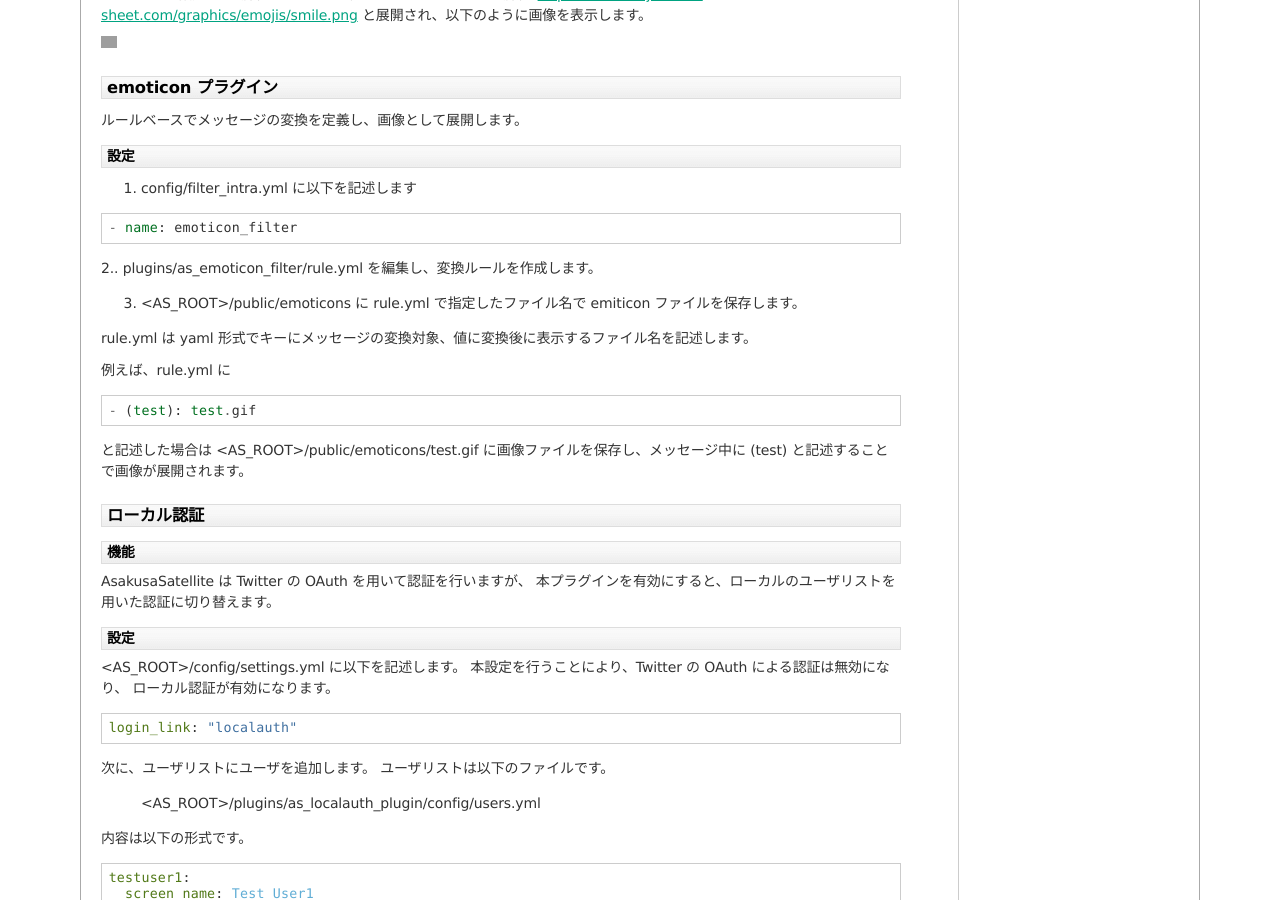
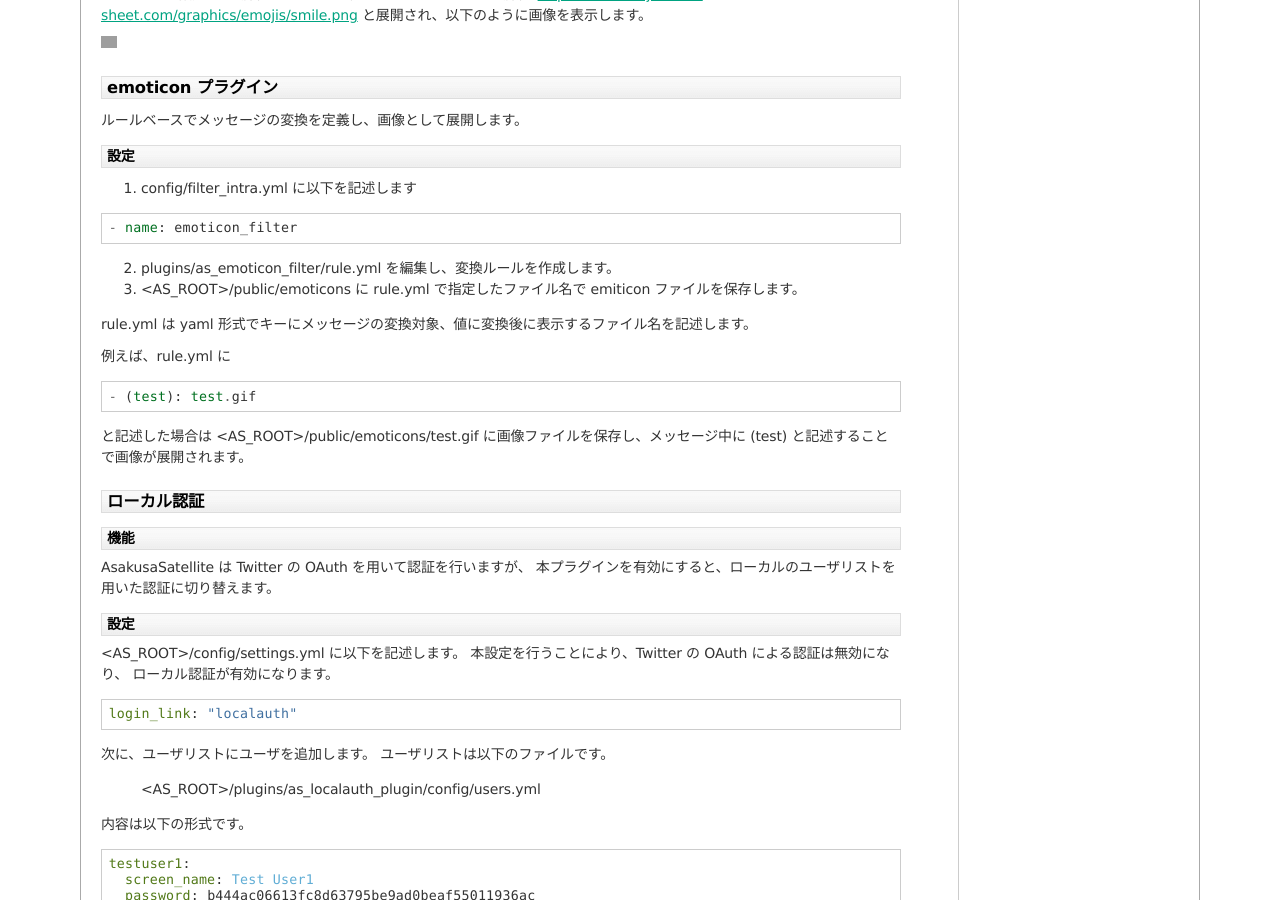
Before and after one commit to codefirst/asakusa-satellite-manual, a Sphinx documentation site: the page built from source/plugin.rst, in a window 1280 px wide and 900 px high, scrolled down 2706 px. Built offline with Sphinx 7.4.7, drawn with Linux system fonts in a browser that asks for light colours; grey boxes are pictures that could not be loaded.

Commit message:
emoticon filter

```diff
--- a/source/plugin.rst
+++ b/source/plugin.rst
@@ -165,7 +165,7 @@ emoticon プラグイン
 
   - name: emoticon_filter
 
-2.. plugins/as_emoticon_filter/rule.yml を編集し、変換ルールを作成します。
+2. plugins/as_emoticon_filter/rule.yml を編集し、変換ルールを作成します。
 
 3. <AS_ROOT>/public/emoticons に rule.yml で指定したファイル名で emiticon ファイルを保存します。
 
```
